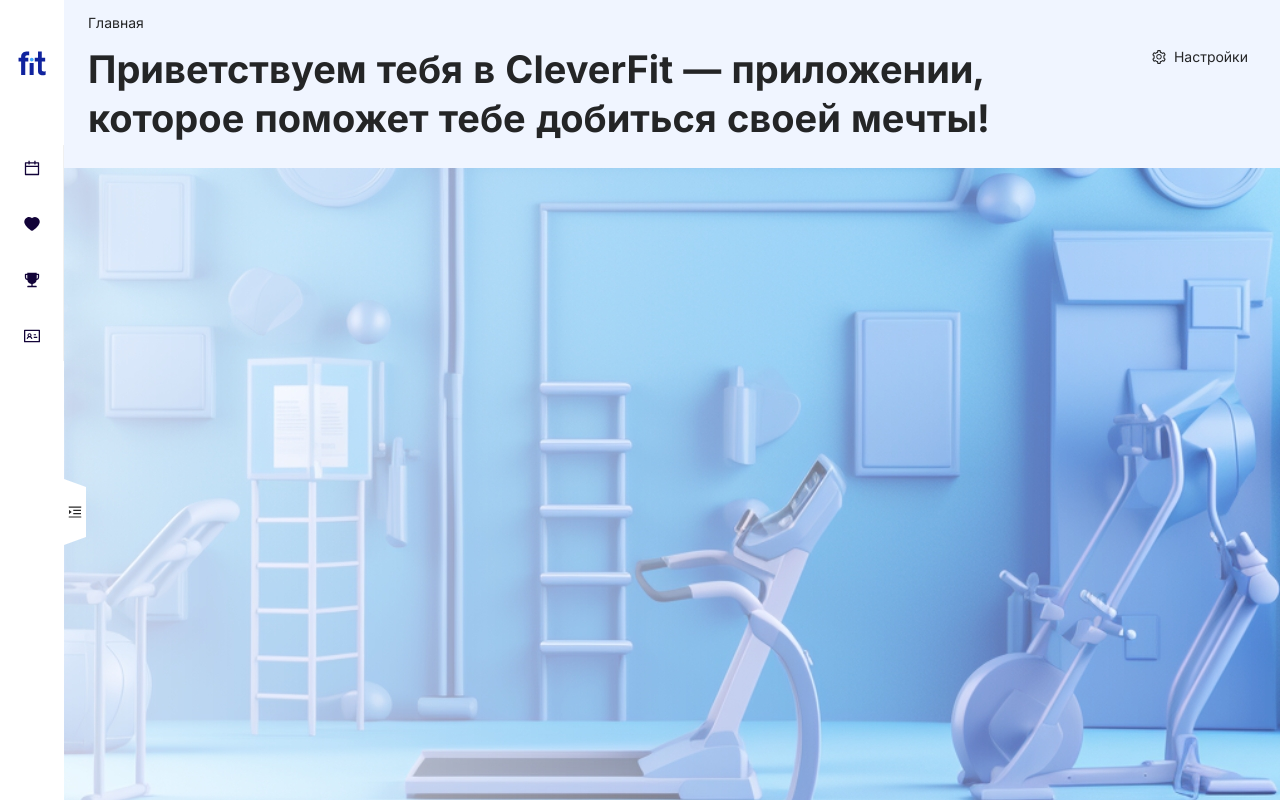
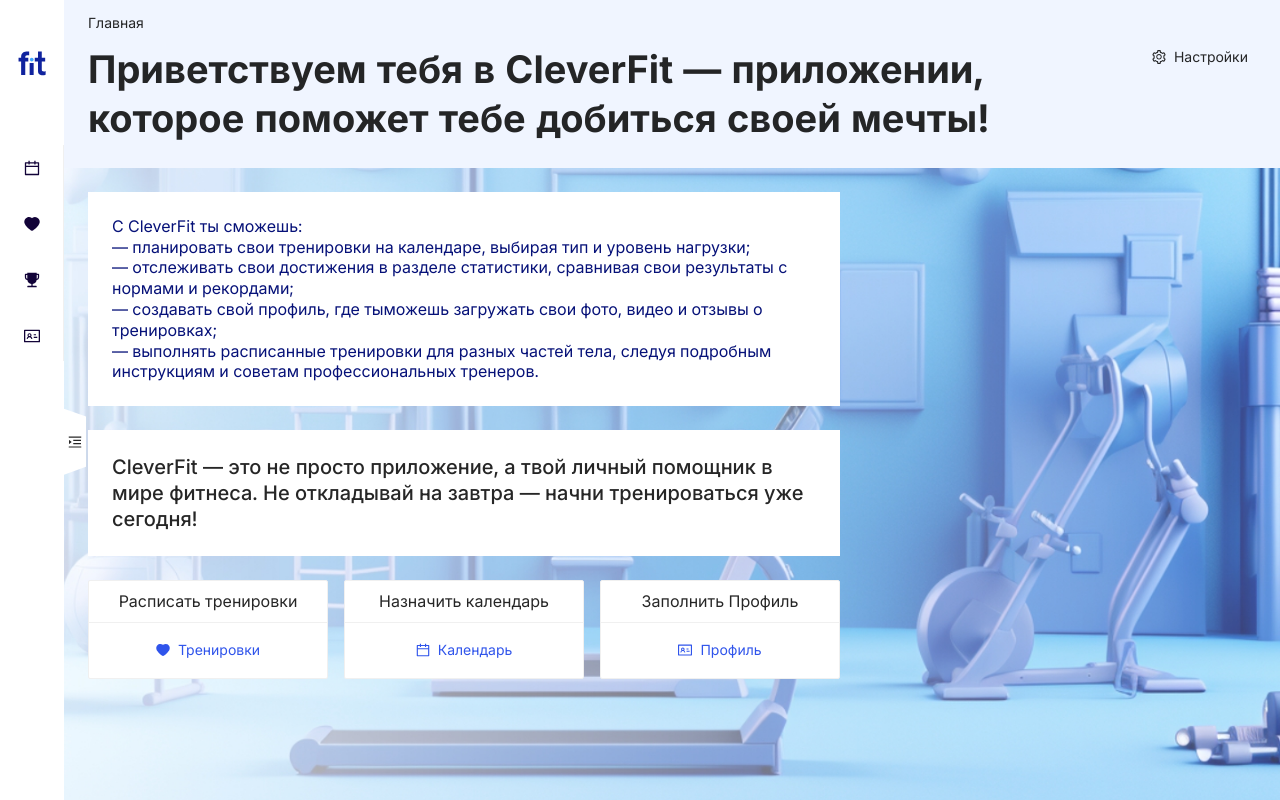
Before and after one commit to ClevertecFrontendLab/LavrishinA, a React (Vite) app: page /#/ in a window 1280 px wide. Shown: the top 800 px of the page. Built offline with nearby package versions, Linux system fonts and the light colour scheme.

Commit message:
feat: add main content

```diff
--- /dev/null
+++ b/src/components/card/card.css
@@ -0,0 +1,25 @@
+.ant-card-head-wrapper {
+    padding: 0 8px;
+}
+
+.ant-card-head-title {
+    white-space: pre-wrap;
+    text-align: center;
+    font-weight: 400;
+}
+
+
+@media (max-width: 992px) {
+    .ant-card-head-title {
+        text-align: start;
+
+    }
+}
+
+
+@media (max-width: 992px) {
+    .ant-card-head-title {
+        text-align: center;
+
+    }
+}
--- a/src/components/card/card.tsx
+++ b/src/components/card/card.tsx
@@ -13,10 +13,10 @@
             headStyle={{ textAlign: 'center', fontSize: '16px' }}
             bodyStyle={{ textAlign: 'center' }}
             size={'small'}
-            style={{ width: '240px' }}
+            style={{ maxWidth: '328px' }}
             title={<Typography.Text>{title}</Typography.Text>}
         >
-            <Button style={{ color: '#2F54EB' }} type={'link'} icon={icon}>
+            <Button style={{ color: 'var(--primary-light-2)' }} type={'link'} icon={icon}>
                 {linkTitle}
             </Button>
         </Card>
--- a/src/components/header-content/header-content.css
+++ b/src/components/header-content/header-content.css
@@ -1,5 +1,5 @@
 .ant-layout-header {
-    background-color: var(--primary-light);
+    background-color: var(--primary-light-1);
 }
 
 .header {
@@ -20,6 +20,7 @@
     line-height: 130%;
     grid-column: 1/ 2;
     margin: 0;
+
 }
 
 @media (max-width: 992px) {
@@ -34,9 +35,9 @@
 }
 
 
-@media (max-width: 992px) {
+@media (max-width: 576px) {
     .header {
-        row-gap: 30px;
+        row-gap: 10px;
     }
 
 
--- /dev/null
+++ b/src/components/main-content/index.ts
@@ -0,0 +1 @@
+export { MainContent } from './main-content';
--- /dev/null
+++ b/src/components/main-content/main-content.tsx
@@ -0,0 +1,42 @@
+import { ReactNode } from 'react';
+
+type Props = {
+    children: ReactNode;
+};
+
+export const MainContent = ({ children }: Props) => {
+    return (
+        <div>
+            <div className={'content-grid'}>
+                <div className={'benefits'}>
+                    <p>С CleverFit ты сможешь:</p>
+                    <ul className={'benefits-list'}>
+                        <li className={'benefits-list-item'}>
+                            — планировать свои тренировки на календаре, выбирая тип и уровень
+                            нагрузки;
+                        </li>
+                        <li>
+                            — отслеживать свои достижения в разделе статистики, сравнивая свои
+                            результаты с нормами и рекордами;
+                        </li>
+                        <li>
+                            — создавать свой профиль, где тыможешь загружать свои фото, видео и
+                            отзывы о тренировках;
+                        </li>
+                        <li>
+                            — выполнять расписанные тренировки для разных частей тела, следуя
+                            подробным инструкциям и советам профессиональных тренеров.
+                        </li>
+                    </ul>
+                </div>
+
+                <p className={'benefits-text'}>
+                    CleverFit — это не просто приложение, а твой личный помощник в мире фитнеса. Не
+                    откладывай на завтра — начни тренироваться уже сегодня!
+                </p>
+
+                {children}
+            </div>
+        </div>
+    );
+};
--- a/src/components/menu/menu-button/index.ts
+++ b/src/components/menu/menu-button/index.ts
@@ -1 +1 @@
-export { ExitButton } from './exit-button';
+export { MenuButton } from './menu-button';
--- a/src/components/menu/menu.css
+++ b/src/components/menu/menu.css
@@ -9,4 +9,12 @@
         padding: 0;
     }
 
+    .anticon .ant-menu-item-icon {
+        display: none;
+    }
+
+    .ant-menu-vertical .ant-menu-item:not(:last-child) {
+        margin-bottom: 10px;
+    }
+
 }
--- a/src/index.css
+++ b/src/index.css
@@ -1,24 +1,37 @@
 @import "/src/pages/main-page/main-page.css";
 
-@import  "/src/components/menu/menu.css";
+@import "/src/components/menu/menu.css";
 @import "/src/components/menu/trigger/trigger.css";
 @import "/src/components/menu/menu-button/menu-button.css";
 @import "/src/components/menu/logo/logo.css";
 
 @import "/src/components/header-content/header-content.css";
+@import "/src/components/card/card.css";
 
 h1, h2, h3, h4, p {
     margin: 0;
+}
+
+ul {
+    margin: 0;
+    padding: 0;
 }
 
 
 body {
     font-family: 'Inter', sans-serif;
     backdrop-filter: blur(12px);
-    background: rgba(121, 156, 213, 0.1);
+    background: var(--primary-light-1);
+}
+
+ul {
+    list-style: none;
 }
 
 
 :root {
-    --primary-light: #F0F5FF;
+    --white: #fff;
+    --primary-light-1: #F0F5FF;
+    --primary-light-2: #2F54EB;
+    --primary-dark-1: #061178;
 }
--- a/src/pages/main-page/main-page.css
+++ b/src/pages/main-page/main-page.css
@@ -1,11 +1,12 @@
 .wrapper {
     margin: 0 auto;
     max-width: 1440px;
-    height: 1024px;
+    /*height: 1024px;*/
 }
 
 .ant-layout-sider {
-    background: #fff;
+    z-index: 100;
+    background: var(--white);
 }
 
 .ant-layout,
@@ -20,6 +21,10 @@
     line-height: 1;
 }
 
+.ant-layout-content {
+    padding: 24px;
+}
+
 .ant-layout.ant-layout-has-sider {
     background: url('public/main_page_light.jpeg') no-repeat center;
     background-size: cover;
@@ -29,9 +34,49 @@
     margin-bottom: 16px;
 }
 
+.content-grid {
+    max-width: 752px;
+    column-gap: 16px;
+    row-gap: 24px;
+    display: grid;
+    grid-template-columns: repeat(auto-fill, minmax(182px, 1fr));
+    grid-auto-flow: row;
+    margin-bottom: 180px;
+
+}
+
+.benefits {
+    grid-column: 1/ -1;
+    padding: 24px;
+    font-size: 16px;
+    color: var(--primary-dark-1);
+    font-weight: 400;
+    line-height: 130%;
+    background-color: var(--white);
+}
+
+.benefits-text {
+    grid-column: 1/ -1;
+    padding: 24px;
+    font-size: 20px;
+    font-weight: 500;
+    line-height: 130%;
+    background-color: var(--white);
+}
+
+
+
 @media (max-width: 576px) {
     .side-bar {
         position: absolute;
         height: 100dvh;
     }
+
+    .benefits {
+        padding: 16px;
+    }
+
+    .ant-layout-content {
+        padding: 24px 16px
+    }
 }
--- a/src/pages/main-page/main-page.tsx
+++ b/src/pages/main-page/main-page.tsx
@@ -5,6 +5,9 @@
 import { Trigger } from '@components/menu/trigger';
 import { HeaderContent } from '@components/header-content';
 import { MenuButton } from '@components/menu/menu-button/menu-button.tsx';
+import { MainContent } from '@components/main-content';
+import { CardItem } from '@components/card/card.tsx';
+import { CalendarOutlined, HeartFilled, IdcardOutlined } from '@ant-design/icons';
 
 const { Header, Footer, Sider, Content } = Layout;
 
@@ -32,8 +35,26 @@
                 <Header>
                     <HeaderContent />
                 </Header>
-                <Content></Content>
-                <Footer>Footer</Footer>
+                <Content>
+                    <MainContent>
+                        <CardItem
+                            title={'Расписать тренировки'}
+                            linkTitle={'Тренировки'}
+                            icon={<HeartFilled />}
+                        />
+                        <CardItem
+                            title={'Назначить календарь'}
+                            linkTitle={'Календарь'}
+                            icon={<CalendarOutlined />}
+                        />
+                        <CardItem
+                            title={'Заполнить Профиль'}
+                            linkTitle={'Профиль'}
+                            icon={<IdcardOutlined />}
+                        />
+                    </MainContent>
+                </Content>
+                <Footer></Footer>
             </Layout>
         </Layout>
     );
```
Also changed, not shown: src/components/main-content/main-content.css (added).
